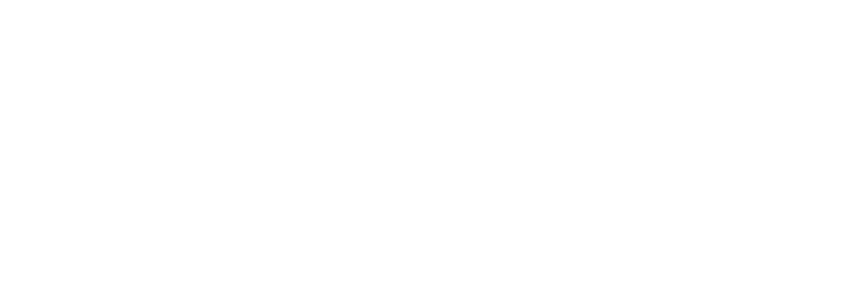
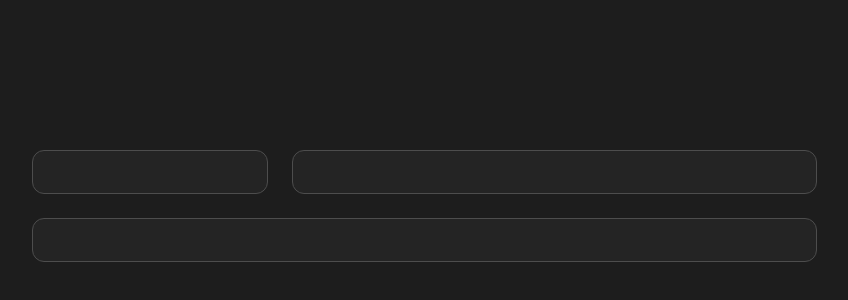
Before and after one commit to webowski/inventory-test, a Vue app: page / in a window 1280 px wide. Shown: the part 194-494 px from the top of the page, without its empty margins (216-1064 px from the left). Built offline with nearby package versions, Linux system fonts and the light colour scheme.

Commit message:
Add app layout, initial styles

```diff
--- a/src/App.vue
+++ b/src/App.vue
@@ -1,5 +1,7 @@
 <script setup></script>
 
 <template>
-	<div></div>
+	<div class="profile"></div>
+	<div class="inventory"></div>
+	<div class="notification"></div>
 </template>
--- a/src/styles/base/css-variables.scss
+++ b/src/styles/base/css-variables.scss
@@ -1,11 +1,15 @@
 :root {
 	--major: rgba(255, 255, 255, 0.87);
-	--bg: #242424;
+	--bg: #1d1d1d;
+	--bg-secondary: #242424;
+	--border: #4d4d4d;
 }
 
-@media (prefers-color-scheme: light) {
-	:root {
-		--major: #213547;
-		--bg: #ffffff;
-	}
-}
+// @media (prefers-color-scheme: light) {
+// 	:root {
+// 		--major: #213547;
+// 		--bg: #ffffff;
+// 		--bg-secondary: #f0f0f0;
+// 		--border: #eee;
+// 	}
+// }
--- a/src/styles/base/layout.scss
+++ b/src/styles/base/layout.scss
@@ -1,6 +1,43 @@
 body {
-	display: flex;
+	margin: 0;
+	display: grid;
 	place-items: center;
 	min-width: 320px;
 	min-height: 100vh;
+	background-color: var(--bg);
 }
+
+#app {
+	padding: 2rem;
+	display: grid;
+	gap: 1.5rem;
+	grid-template-columns: 236px 525px;
+}
+
+@mixin box {
+	border: 1px solid #4d4d4d;
+	border-radius: 0.75rem;
+	background-color: var(--bg-secondary);
+}
+
+.profile {
+	@include box;
+	width: 236px;
+	padding: 18px 14px 24px;
+}
+
+.inventory {
+	@include box;
+	display: grid;
+	grid-template-columns: repeat(5, 1fr);
+	width: 525px;
+	overflow: hidden;
+	background-color: var(--bg-secondary);
+	user-select: none;
+}
+
+.notification {
+	@include box;
+	grid-column: span 2;
+	padding: 18px 14px 24px;
+}
--- /dev/null
+++ b/src/styles/base/mixins.scss
@@ -0,0 +1,7 @@
+@mixin pseudoBlock($width: auto, $height: $width) {
+	width: $width;
+	height: $height;
+	content: '';
+	display: block;
+	position: absolute;
+}
--- a/src/styles/base/text.scss
+++ b/src/styles/base/text.scss
@@ -2,8 +2,6 @@
 	font-size: 16px;
 	line-height: 24px;
 	font-weight: 400;
-
 	color-scheme: light dark;
 	color: var(--major);
-	background-color: var(--bg);
 }
--- a/src/styles/base/variables.scss
+++ /dev/null
@@ -1,11 +0,0 @@
-:root {
-	--major: rgba(255, 255, 255, 0.87);
-	--bg: #242424;
-}
-
-@media (prefers-color-scheme: light) {
-	:root {
-		--major: #213547;
-		--bg: #ffffff;
-	}
-}
--- a/src/styles/index.scss
+++ b/src/styles/index.scss
@@ -1,6 +1,7 @@
 // Base
 @import 'base/normalize';
-@import 'base/variables';
+@import 'base/mixins';
+@import 'base/css-variables';
 @import 'base/text';
 
 // Components
```
